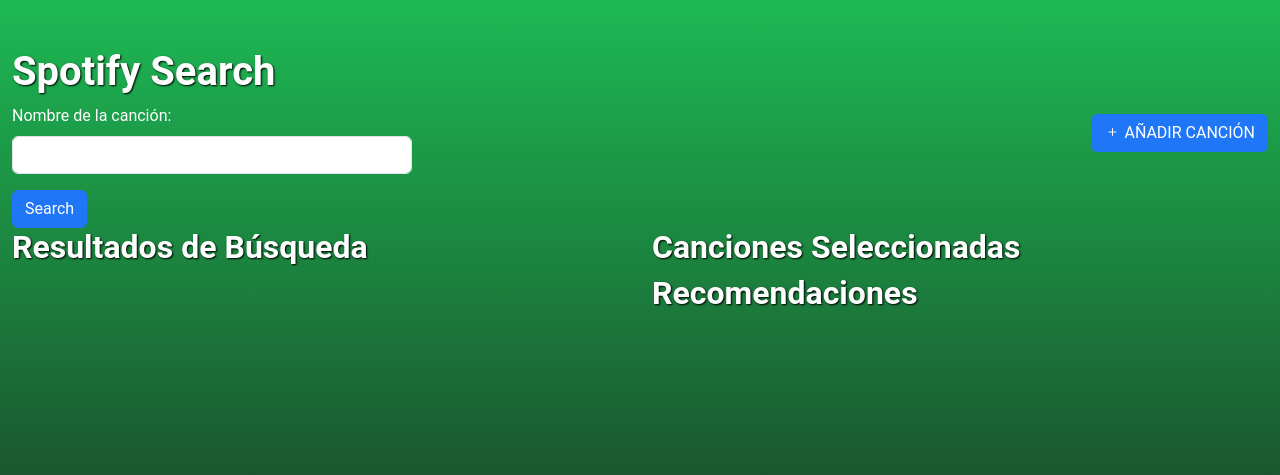
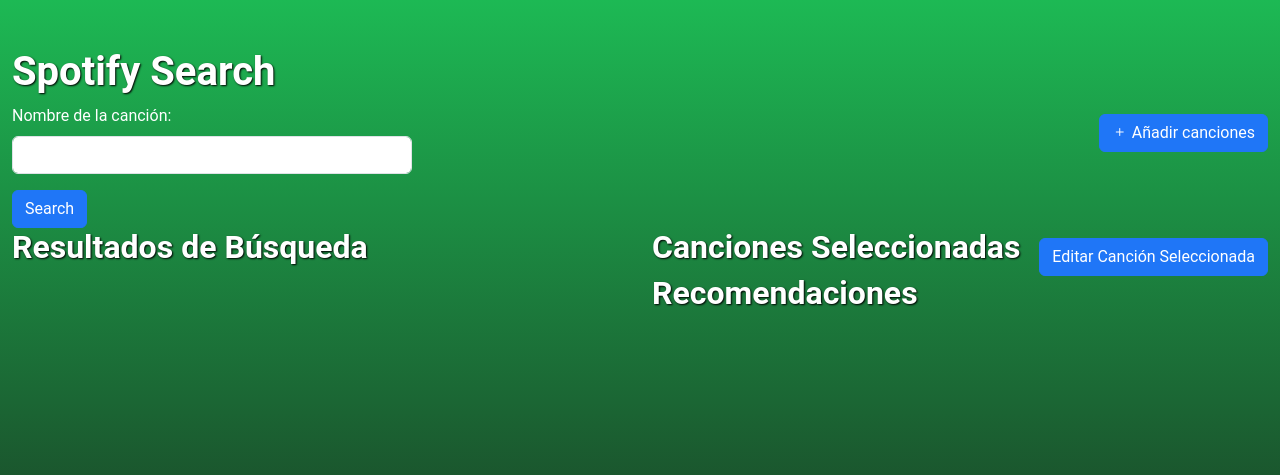
Before and after one commit to NicoBetancourt/spotify-recommender, a Flask app: page /v1/admin/ in a window 1280 px wide. Shown: the top 475 px of the page. Run offline with Flask 3, Linux system fonts and the light colour scheme; parts of the project's set-up code (start-up, migrations or seed data) failed here and were passed over; some libraries are stand-ins or nearby versions.

Commit message:
Update index.html

```diff
--- a/app/templates/index.html
+++ b/app/templates/index.html
@@ -135,10 +135,14 @@
             </div>
             <button type="button" class="btn btn-primary" onclick="searchSpotify()">Search</button>
 
+            <div class="position-absolute top-4 end-0" style="margin-top: 10px;">
+                <button type="button" class="btn btn-primary" onclick="openEditSelectedModal()">Editar Canción Seleccionada</button>
+            </div>
+
             <div class="position-absolute top-0 end-0" style="margin-top: 10px;">
                 <!-- Ajustar la clase del botón y agregar estilos para el icono -->
                 <button type="button" class="btn btn-primary" data-bs-toggle="modal" data-bs-target="#editModal">
-                    <i class="bi bi-plus"></i> AÑADIR CANCIÓN
+                    <i class="bi bi-plus"></i> Añadir canciones
                 </button>
             </div>
         </form>
@@ -526,6 +530,27 @@
             editModal.show();
         }
 
+        function openEditSelectedModal() {
+            // Check if there is exactly one selected song
+            if (selectedSongs.length === 1) {
+                // Populate the edit modal with the details of the selected song
+                var selectedSong = selectedSongs[0];
+                document.getElementById("editName").value = selectedSong.track_name;
+                document.getElementById("editArtist").value = selectedSong.track_artist;
+                document.getElementById("editAlbum").value = selectedSong.track_album_name;
+                document.getElementById("editGenre").value = selectedSong.playlist_genre;
+                document.getElementById("editReleaseDate").value = selectedSong.track_album_release_date;
+
+                // Initialize the modal before showing it
+                var editModal = new bootstrap.Modal(document.getElementById('editModal'));
+                editModal.show();
+            } else {
+                // Display a message if more or fewer than one song is selected
+                alert("Por favor, seleccione exactamente una canción para editar.");
+            }
+        }
+
+
         // Nueva función para guardar los cambios editados
         function saveEdit() {
             var newName = document.getElementById("editName").value;
```
